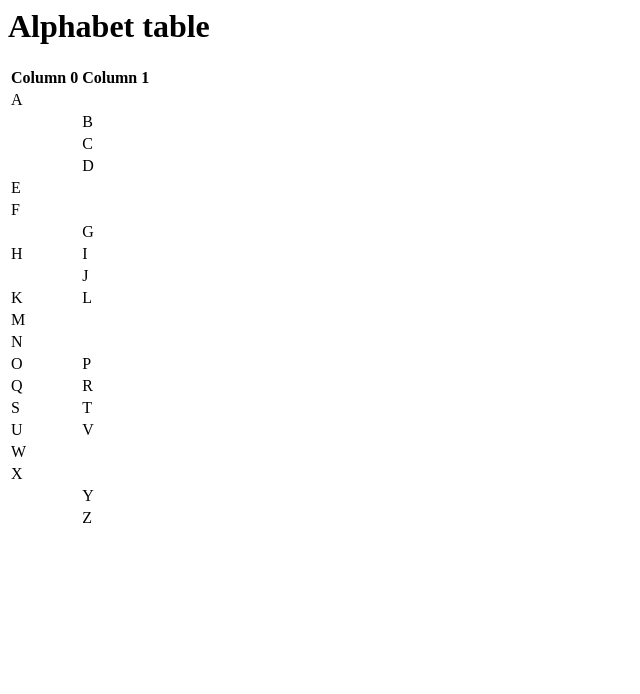
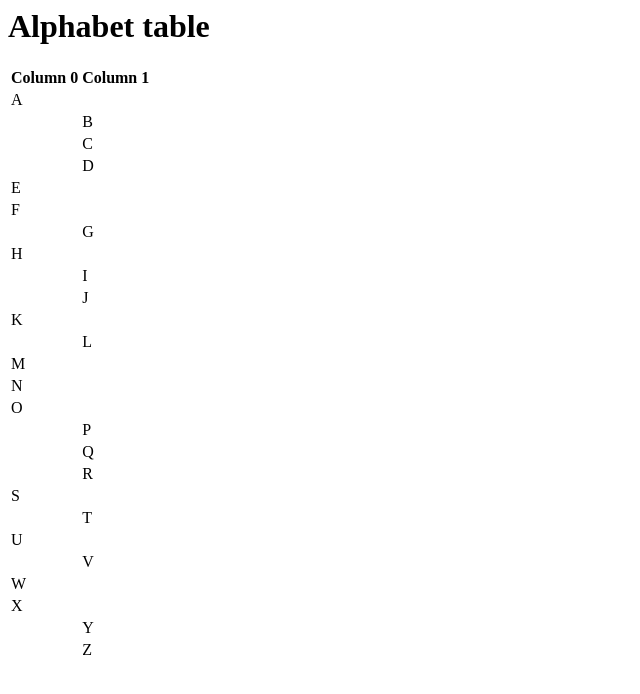
Before and after one commit to comp426-2022-spring/a00-jpass23, a website: page index.html in a window 1280 px wide. Shown: the whole page, without its empty margins (0-640 px from the left). Drawn offline with Linux system fonts and the light colour scheme.

Commit message:
Fixed errors

```diff
--- a/index.html
+++ b/index.html
@@ -10,7 +10,7 @@
             <table>
 				<thead>
   					<tr>
-    					<th scope="col">Column 0</th><th>Column 1</th>
+    					<th scope="col">Column 0</th><th scope="col">Column 1</th>
   					</tr>
 				</thead>
 				<tbody>
@@ -36,13 +36,19 @@
     					<td></td><td>G</td>
   					</tr>
   					<tr>
-    					<td>H</td><td>I</td>
+    					<td>H</td><td></td>
+  					</tr>
+					  <tr>
+    					<td></td><td>I</td>
   					</tr>
 					<tr>
     					<td></td><td>J</td>
   					</tr>
 					  <tr>
-    					<td>K</td><td>L</td>
+    					<td>K</td><td></td>
+  					</tr>
+					  <tr>
+    					<td></td><td>L</td>
   					</tr>
 					  <tr>
     					<td>M</td><td></td>
@@ -51,16 +57,28 @@
     					<td>N</td><td></td>
   					</tr>
 					<tr>
-    					<td>O</td><td>P</td>
+    					<td>O</td><td></td>
   					</tr>
 					  <tr>
-    					<td>Q</td><td>R</td>
+    					<td></td><td>P</td>
   					</tr>
 					  <tr>
-    					<td>S</td><td>T</td>
+    					<td></td><td>Q</td>
   					</tr>
 					  <tr>
-    					<td>U</td><td>V</td>
+    					<td></td><td>R</td>
+  					</tr>
+					  <tr>
+    					<td>S</td><td></td>
+  					</tr>
+					  <tr>
+    					<td></td><td>T</td>
+  					</tr>
+					  <tr>
+    					<td>U</td><td></td>
+  					</tr>
+					  <tr>
+    					<td></td><td>V</td>
   					</tr>
 					  <tr>
     					<td>W</td><td></td>
```
